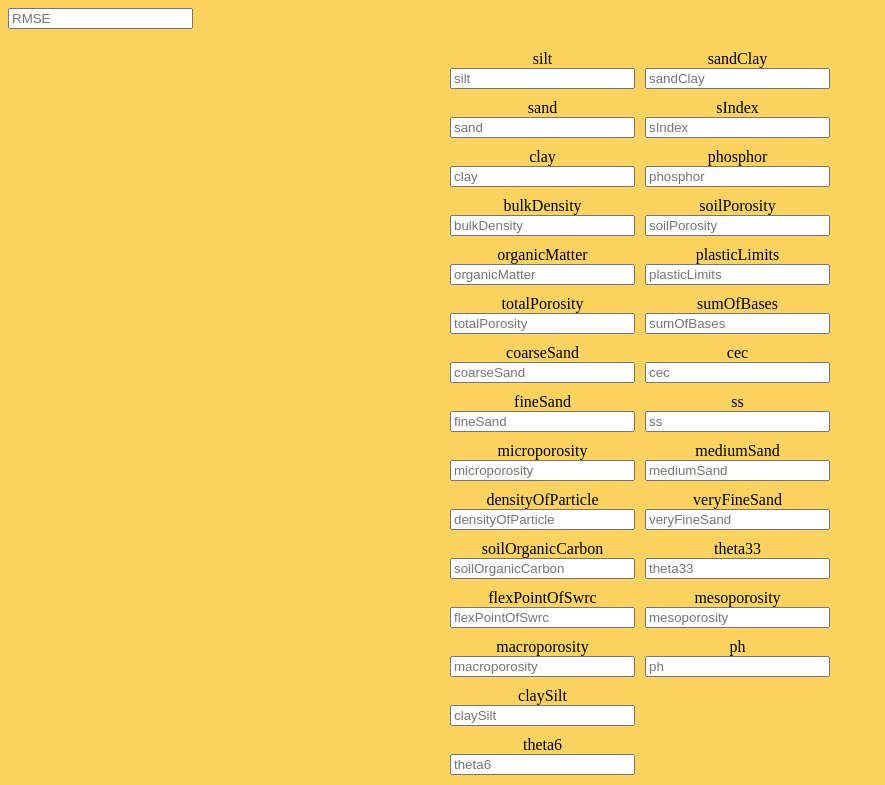
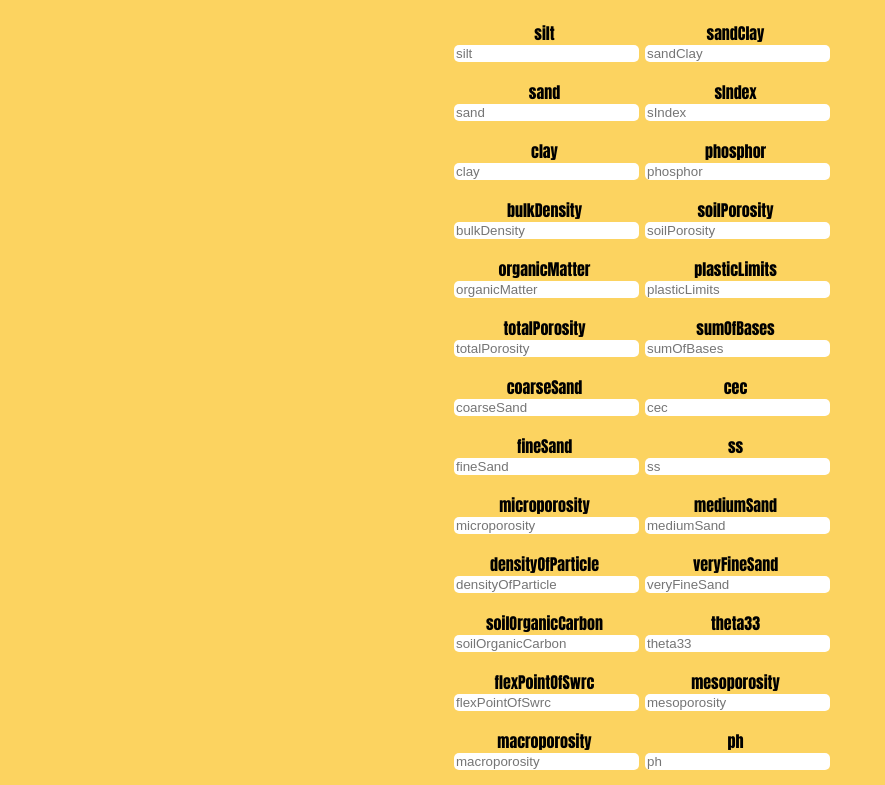
Before and after one commit to Inaciocb/HidraSoilPTF, an Angular app in the folder dss/: page / in a window 1280 px wide. Shown: the top 785 px of the page, without its empty margins (0-885 px from the left). Built offline with nearby package versions, Linux system fonts and the light colour scheme.

Commit message:
estilizaçao

```diff
--- a/dss/src/app/app.component.css
+++ b/dss/src/app/app.component.css
@@ -18,10 +18,18 @@ li{
     margin:5px;
 }
 
-/* input[type=text] {
+ input[type=text] {
     outline: none;
     border: none;
     border-radius: 5px;
     margin-bottom: 8px;
-    width: 100%; Make the input fields expand to fill their containers
-} */
+    width: 100%;
+    transition:  0.5s;
+}
+
+input[type=text]:focus {
+    transition:  0.5s;
+    font-size: 20px;
+    background-color: rgb(165, 196, 224);
+    border-radius: 0;
+}
--- a/dss/src/index.html
+++ b/dss/src/index.html
@@ -7,7 +7,6 @@
   <meta name="viewport" content="width=device-width, initial-scale=1">
   <link rel="icon" type="image/x-icon" href="favicon.ico">
 </head>
-  <input type="text" placeholder="RMSE"/>
 <body>
   <app-root></app-root>
 </body>
--- a/dss/src/styles.css
+++ b/dss/src/styles.css
@@ -1,3 +1,4 @@
 body{
     background-color: #fcd360;
+    font-family: Impact, 'Courier New', Courier, monospace;
 }
```
